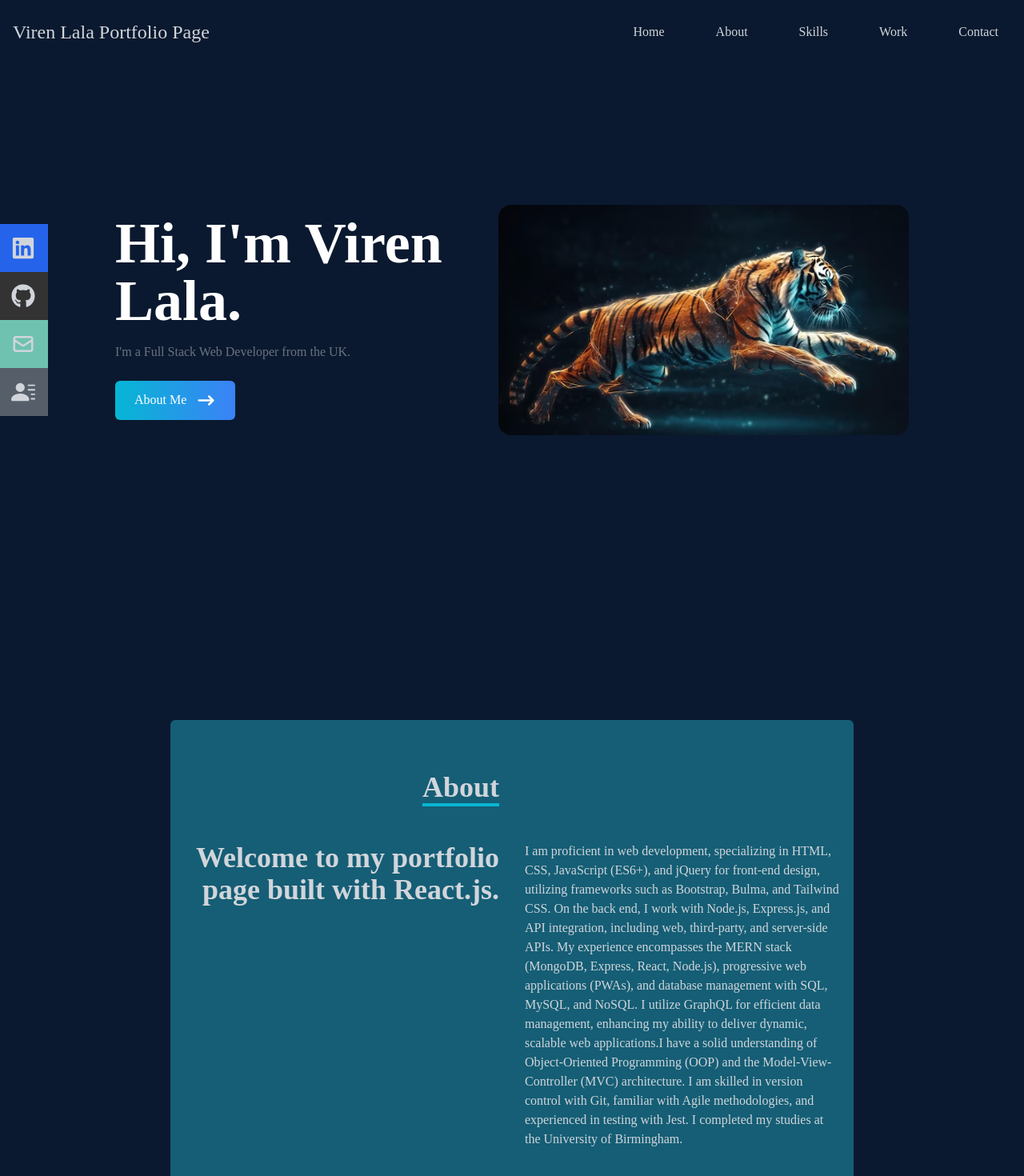
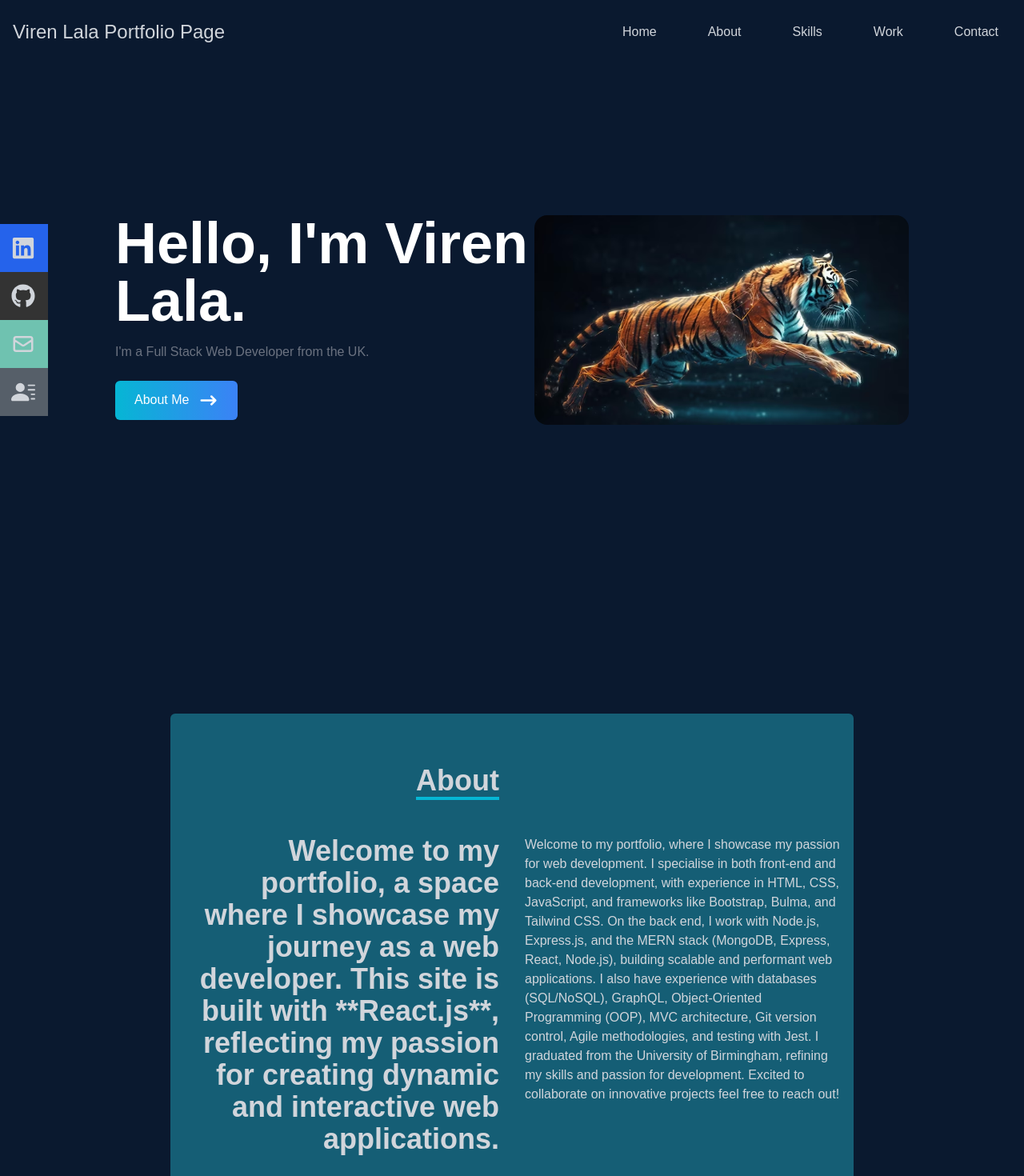
Before and after one commit to viren15152/React-Portfolio-Page, a React (Create React App) app: page / in a window 1280 px wide. Shown: the top 1470 px of the page at 80% size. Built offline with nearby package versions, Linux system fonts and the light colour scheme.

Commit message:
updated about.jsx file

```diff
--- a/src/components/About.jsx
+++ b/src/components/About.jsx
@@ -20,13 +20,19 @@ const About = () => {
           <div className="max-w-[1000px] w-full grid sm:grid-cols-2 gap-8 px-4">
             <div className="sm:text-right text-4xl font-bold">
               <p>
-                Welcome to my portfolio page built with React.js.
+              Welcome to my portfolio, a space where I showcase my journey as a web developer. This site is built with **React.js**, reflecting my passion for creating dynamic and interactive web applications.
               </p>
             </div>
             <div>
               <p>
                 {" "}
-                I am proficient in web development, specializing in HTML, CSS, JavaScript (ES6+), and jQuery for front-end design, utilizing frameworks such as Bootstrap, Bulma, and Tailwind CSS. On the back end, I work with Node.js, Express.js, and API integration, including web, third-party, and server-side APIs. My experience encompasses the MERN stack (MongoDB, Express, React, Node.js), progressive web applications (PWAs), and database management with SQL, MySQL, and NoSQL. I utilize GraphQL for efficient data management, enhancing my ability to deliver dynamic, scalable web applications.I have a solid understanding of Object-Oriented Programming (OOP) and the Model-View-Controller (MVC) architecture. I am skilled in version control with Git, familiar with Agile methodologies, and experienced in testing with Jest. I completed my studies at the University of Birmingham.
+                Welcome to my portfolio, where I showcase my passion for web development.
+
+I specialise in both front-end and back-end development, with experience in HTML, CSS, JavaScript, and frameworks like Bootstrap, Bulma, and Tailwind CSS. On the back end, I work with Node.js, Express.js, and the MERN stack (MongoDB, Express, React, Node.js), building scalable and performant web applications.
+
+I also have experience with databases (SQL/NoSQL), GraphQL, Object-Oriented Programming (OOP), MVC architecture, Git version control, Agile methodologies, and testing with Jest. I graduated from the University of Birmingham, refining my skills and passion for development.
+
+Excited to collaborate on innovative projects feel free to reach out!
               </p>
             </div>
           </div>
--- a/src/components/Home.jsx
+++ b/src/components/Home.jsx
@@ -12,7 +12,7 @@ const Home = () => {
     <div className="max-w-screen-lg mx-auto flex flex-col items-center justify-center h-full px-4 md:flex-row">
       <div className="flex flex-col justify-center h-full">
         <h2 className="text-4xl sm:text-7xl font-bold text-white">
-          Hi, I'm Viren Lala.
+          Hello, I'm Viren Lala.
         </h2>
         <p className="text-gray-500 py-4 max-w-md">
         I'm a Full Stack Web Developer from the UK.
--- a/src/components/Navbar.jsx
+++ b/src/components/Navbar.jsx
@@ -16,7 +16,7 @@ const Navbar = () => {
   return (
     <div className='fixed w-full h-[80px] flex justify-between items-center px-4 bg-[#0a192f] text-gray-300'>
       <div>
-        <h1 className=' font-thin text-2xl font-Arial'>Viren Lala Portfolio Page</h1>
+        <h1 className='font-thin text-2xl font-Arial font-bold'>Viren Lala Portfolio Page</h1>
       </div>
       {/* menu */}
       <ul className='hidden md:flex gap-x-8'>
@@ -120,7 +120,7 @@ const Navbar = () => {
               className='flex justify-between items-center w-full text-gray-300'
               href='/(Mr Viren Mahesh Lala) Full-Stack Web Development CV.docx'
             >
-              Resume <BsFillPersonLinesFill size={30} />
+              CV <BsFillPersonLinesFill size={30} />
             </a>
           </li>
         </ul>
--- a/src/components/Skills.jsx
+++ b/src/components/Skills.jsx
@@ -7,7 +7,7 @@ const Skills = () => {
       <div className='max-w-[1000px] mx-auto p-4 flex flex-col justify-center w-full h-full'>
           <div className=' w-full flex justify-center items-center flex-col mb-7'>
               <p className='text-4xl font-bold inline border-b-4 border-cyan-500 text-center '>Skills</p>
-              <p className='py-4 text-2xl'>I enjoy learning new skills and technologies. Here's a list of technologies I've worked with.</p>
+              <p className='py-4 text-2xl'>I am passionate about continuous learning and constantly expanding my expertise in the tech world. Below is a list of technologies I have mastered, along with the tools and frameworks I am proficient in:</p>
           </div>
           <div className='w-full grid grid-cols-2 sm:grid-cols-4 gap-4 text-center py-8'>
               <div className='shadow-md shadow-[#040c16] hover:scale-110 duration-500'>
--- a/src/index.css
+++ b/src/index.css
@@ -4,7 +4,7 @@
 @import url('https://fonts.googleapis.com/css2?family=Raleway:wght@300;400;500;600;700;800;900&display=swap');
 @layer base {
     body {
-        @apply font-[Raleway];
+        @apply font-[Arial];
     }
     li {
         @apply px-4;
```
